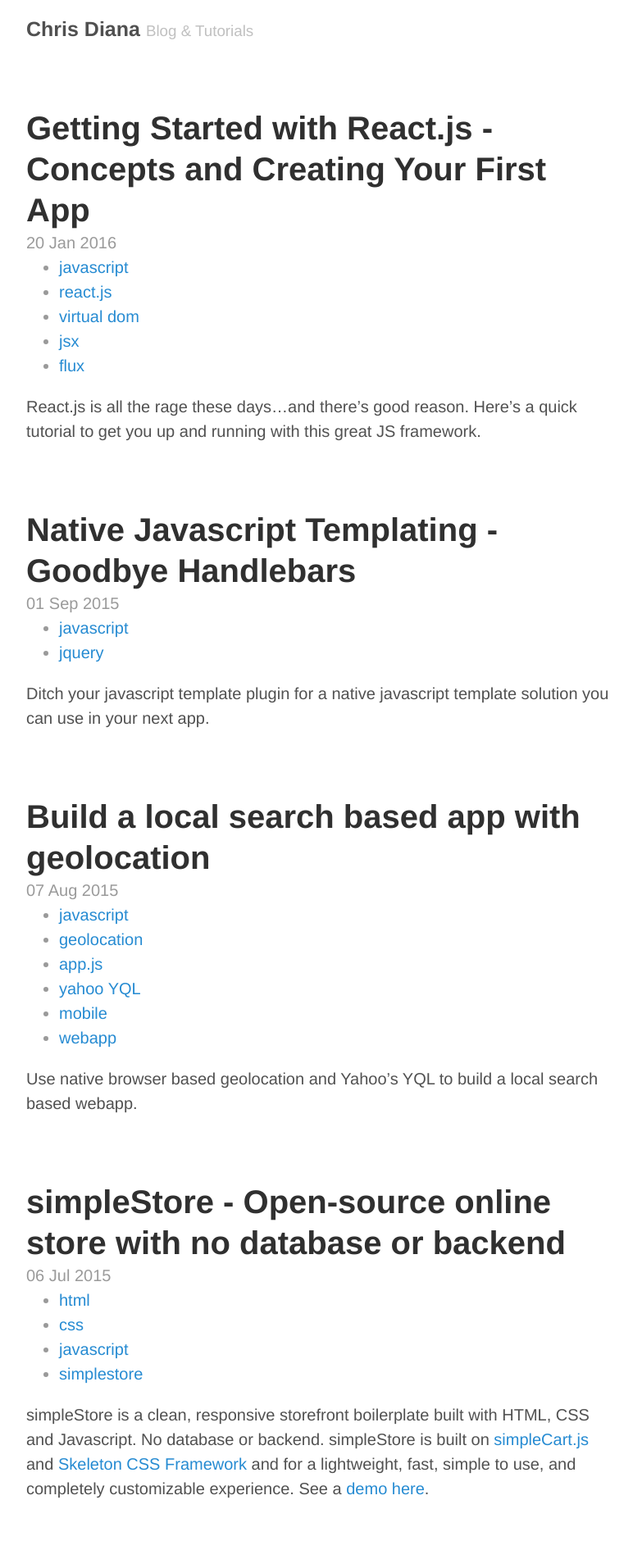
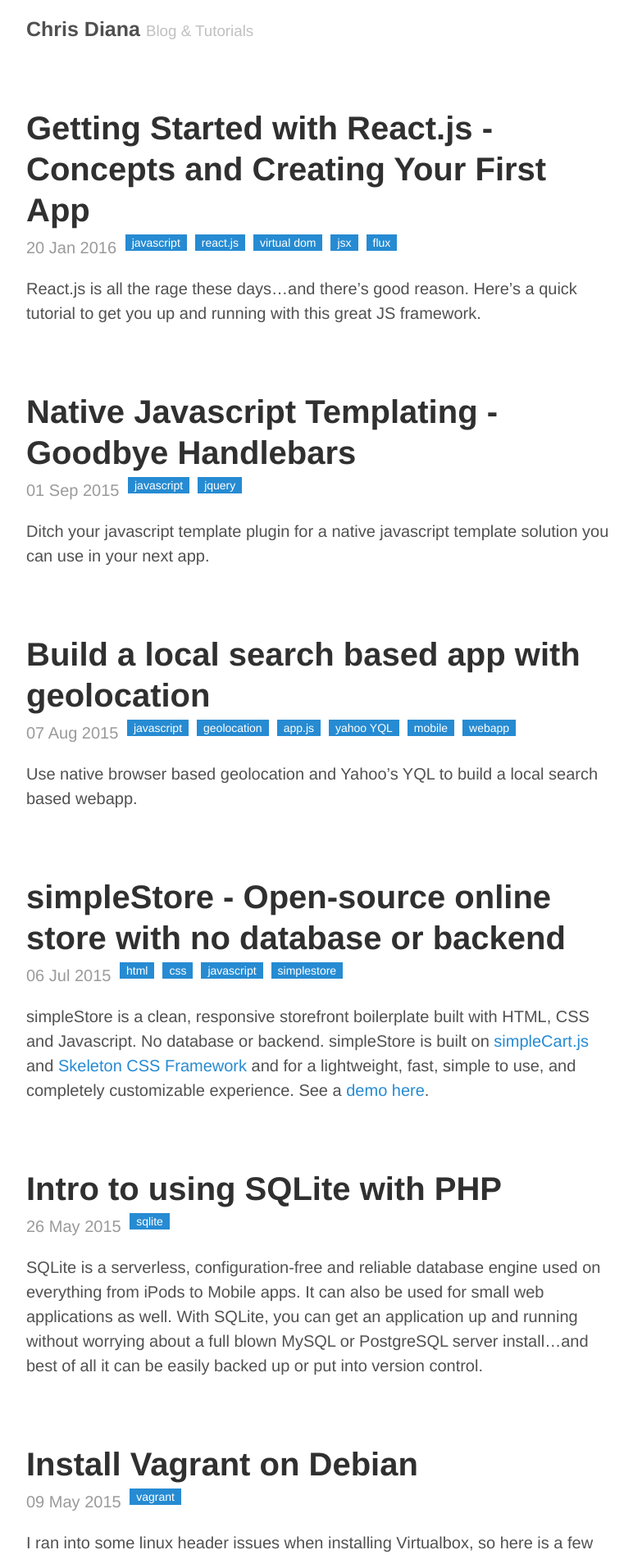
Before and after one commit to chrisdiana/blog, a Jekyll site: the page built from index.html, in a window 1280 px wide. Shown: the top 1902 px of the page at 82% size, without its empty margins (248-1020 px from the left). Built offline with Jekyll 4.4.1, drawn with Linux system fonts in a browser that asks for light colours; nearby versions of some CDN libraries; the list of posts is cut into pages by our own code.

Commit message:
fix tagging

```diff
--- a/index.html
+++ b/index.html
@@ -7,7 +7,7 @@
   {% for post in paginator.posts %}
   <div class="post">
     <h1 class="post-title">
-      <a href="{{ post.url }}">{{ post.title }}</a>
+      <a href="{{site.baseurl}}/{{ post.url }}">{{ post.title }}</a>
     </h1>
 
 	<span class="post-date">{{ post.date | date_to_string }}
--- a/public/css/blog.css
+++ b/public/css/blog.css
@@ -66,3 +66,51 @@
 	color: #393939;
 	text-decoration: none;
 }
+/* Tagging */
+ul.tag_list, ul.tag_list_in_post {
+	display: inline-block;
+	padding-left: 0px;
+	list-style: none;
+	margin: 0px;
+}
+li.inline.archive_list, li.tag_list_item {
+	display: block;
+	float: left;
+	margin: 0px 5px;
+	line-height: 14px;
+}
+a.tag_list_link {
+	font-size: 14px;
+	background: #268bd2;
+	color: #fff;
+	padding: 2px 8px;
+}
+ul.tag-box  {
+	list-style: none;
+	padding-left: 0px;
+	float: right;
+}
+.tag-box li {
+	background: #268bd2;
+	display: block;
+	float: left;
+	margin: 10px 5px;
+	padding: 0px 0px 0px 10px;
+}
+.tag-box li:hover {
+	background: #2074af;
+}
+.tag-box li a {
+	color: #fff;
+}
+.tag-box li span {
+	background: #545454;
+	padding: 3px 10px;
+}
+.tag-box li a:hover {
+	color: #83b5fa;
+	text-decoration: none;
+}
+li.tag_list_item {
+	line-height: 26px;
+}
```
